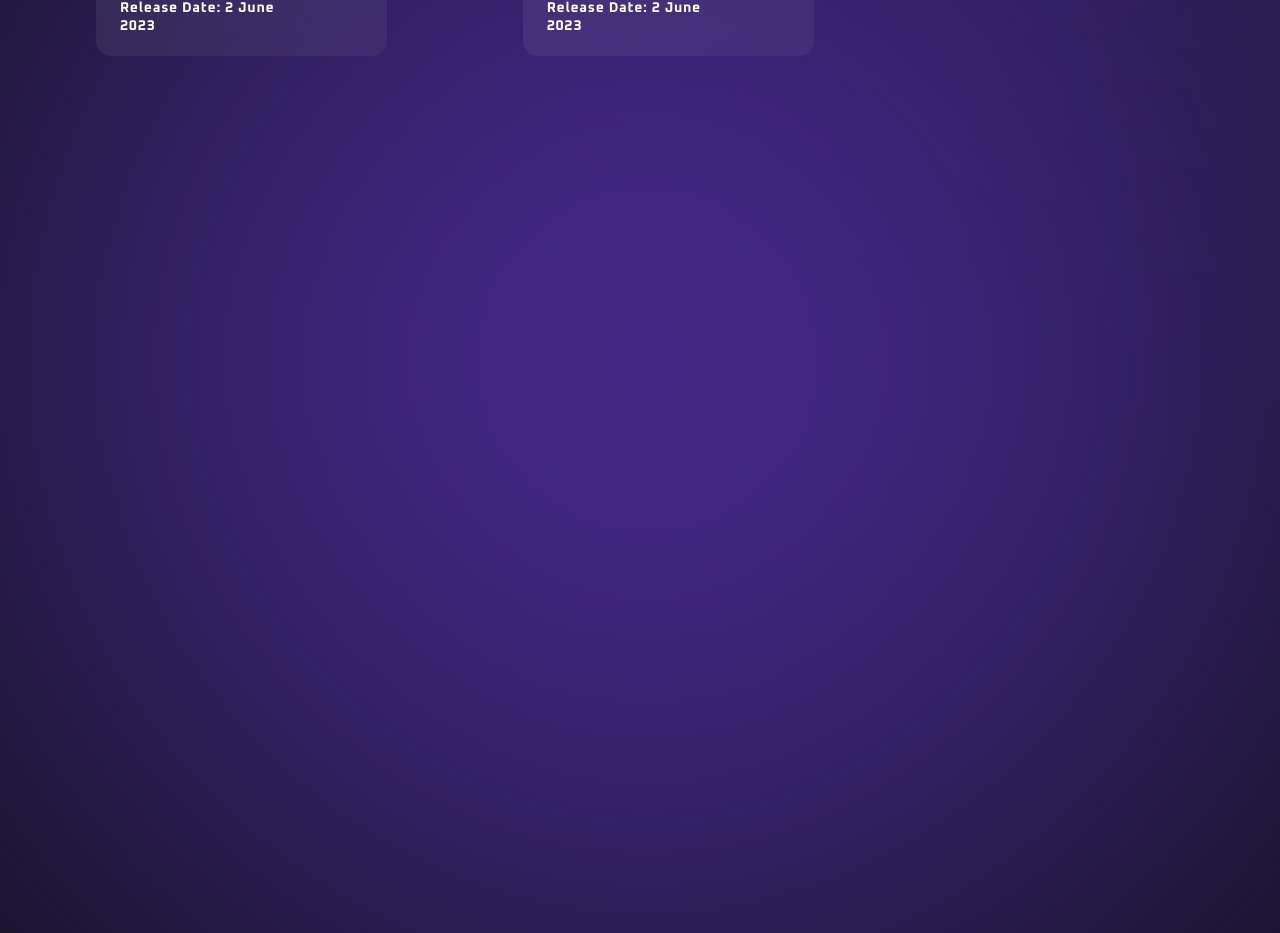
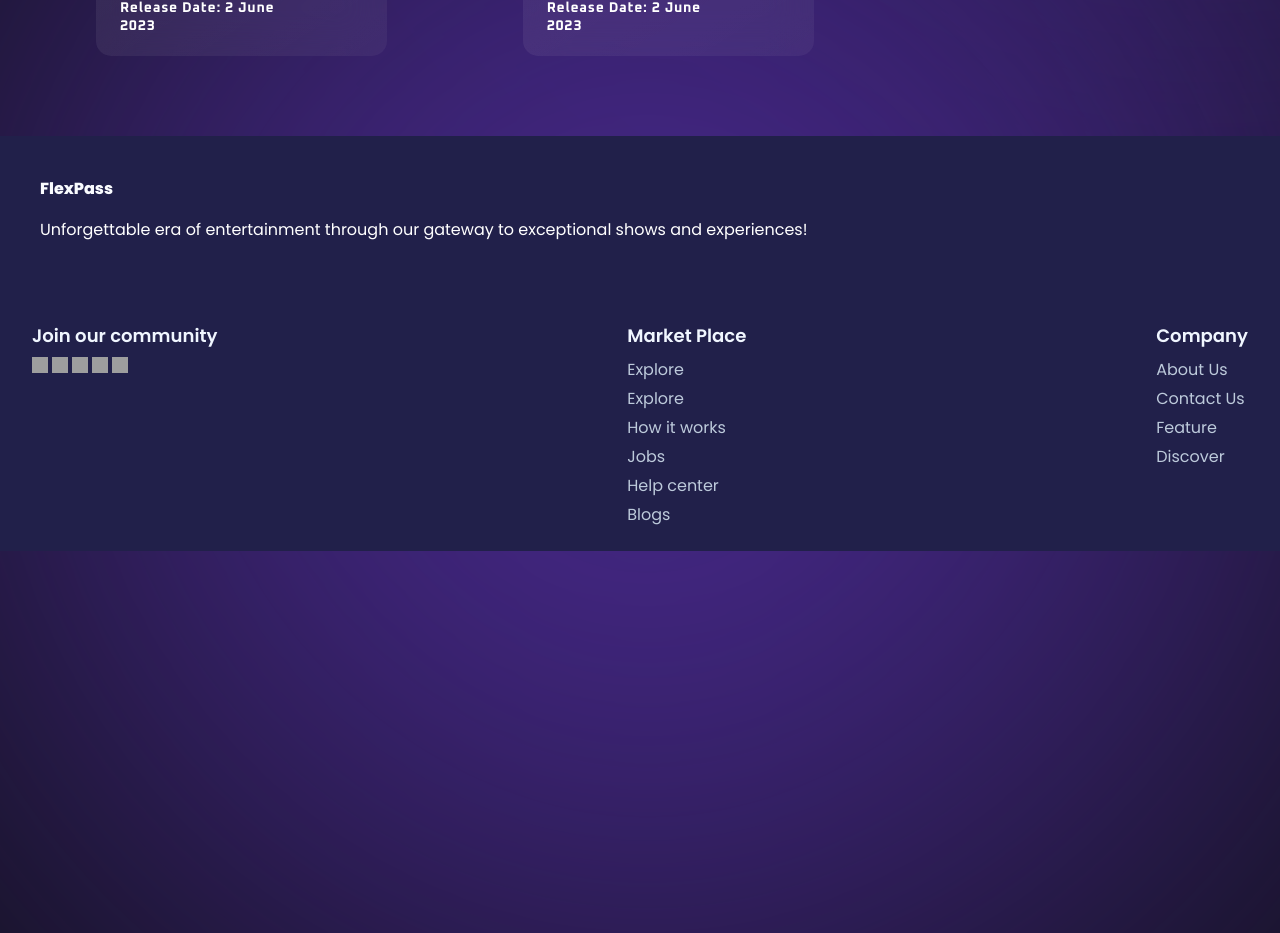
Before and after one commit to ChainBuggers-TezAsia/FlexPass-Frontend, a React (Create React App) app: page / in a window 1280 px wide. Shown: the part 1180-2113 px from the top of the page. Built offline with nearby package versions, Linux system fonts and the light colour scheme; grey boxes are pictures that could not be loaded; the HTML template or start-up script is replaced by a standard one.

Commit message:
Footer Added

```diff
--- a/src/components/Footer.js
+++ b/src/components/Footer.js
@@ -1,34 +1,37 @@
+import React from "react";
+
 const Footer = () => {
   return (
     <div className="bg-darkslateblue-200 text-left text-aliceblue font-mynft-caption">
-        <img
-          className="absolute inset-0 object-cover w-full h-full mix-blend-overlay"
-          alt=""
-          src="/bg@2x.png"
-        />
-        <div className="p-12 md:p-20 border-b-2 border-darkslateblue-100">
-          <div className="mb-6 text-2xl text-gray-100 font-extrabold">
+      <div className="p-8 md:p-10 border-b border-darkslateblue-100">
+        <div className="mb-4 text-xl md:text-2xl text-gray-100 font-extrabold">
           FlexPass
         </div>
         <p className="text-white text-sm md:text-base">
-            Unforgettable era of entertainment through our gateway to
-            exceptional shows and experiences!
+          Unforgettable era of entertainment through our gateway to exceptional
+          shows and experiences!
         </p>
       </div>
-        <div className="flex flex-col md:flex-row justify-between py-10 md:py-16 px-6 md:px-20">
+      <div className="flex flex-col md:flex-row justify-between py-4 md:py-6 px-8 md:px-8 space-y-4 md:space-y-0 md:space-x-6">
         <div className="text-aliceblue">
-            <div className="mb-4 text-lg font-semibold">Join our community</div>
-            <div className="flex gap-2">
-              <img className="w-6 h-6" alt="" src="/iconsocialtwitter.svg" />
-              <img className="w-6 h-6" alt="" src="/iconsocialfacebook.svg" />
-              <img className="w-6 h-6" alt="" src="/iconsocialinstagram.svg" />
-              <img className="w-6 h-6" alt="" src="/iconsocialyoutube.svg" />
-              <img className="w-6 h-6" alt="" src="/iconsocialtele.svg" />
+          <div className="mb-2 text-lg font-semibold">Join our community</div>
+          <div className="flex gap-1">
+            <img className="w-4 h-4" alt="" src="/iconsocialtwitter.svg" />
+            <img className="w-4 h-4" alt="" src="/iconsocialfacebook.svg" />
+            <img className="w-4 h-4" alt="" src="/iconsocialinstagram.svg" />
+            <img className="w-4 h-4" alt="" src="/iconsocialyoutube.svg" />
+            <img className="w-4 h-4" alt="" src="/iconsocialtele.svg" />
           </div>
         </div>
-          <div className="mt-6 md:mt-0">
-            <div className="mb-4 text-lg font-semibold">Market Place</div>
-            <div className="space-y-2 text-lightsteelblue">
+        <div className="mt-2 md:mt-0">
+          <div className="mb-2 text-lg font-semibold">Market Place</div>
+          <div className="space-y-1 text-lightsteelblue">
+            <div className="flex items-center gap-2">
+              <div className="w-4 h-4 hidden">
+                <img alt="" src="/iconclock.svg" />
+              </div>
+              <div>Explore</div>
+            </div>
             <div className="flex items-center gap-2">
               <div className="w-4 h-4 hidden">
                 <img alt="" src="/iconclock.svg" />
@@ -61,9 +64,9 @@
             </div>
           </div>
         </div>
-          <div className="mt-6 md:mt-0">
-            <div className="mb-4 text-lg font-semibold">Company</div>
-            <div className="space-y-2 text-lightsteelblue">
+        <div className="mt-2 md:mt-0">
+          <div className="mb-2 text-lg font-semibold">Company</div>
+          <div className="space-y-1 text-lightsteelblue">
             <div className="flex items-center gap-2">
               <div className="w-4 h-4 hidden">
                 <img alt="" src="/iconclock5.svg" />
--- a/src/pages/LandingPage.js
+++ b/src/pages/LandingPage.js
@@ -8,16 +8,13 @@
   return (
     <div>
       <Header />
-      {/* <div className="z-10">
-        kvnrn
-      </div> */}
       <div className="absolute top-0 " style={{ zIndex: -2 }}>
         <img className="z-0 w-screen" src={bgImg} alt="" />
       </div>
       <div>
-        <CardBase/>
+        <CardBase />
       </div>
-      {/* <Footer /> */}
+      <Footer />
     </div>
   );
 }
```
Lines whose indentation alone changed are shown as unchanged.
